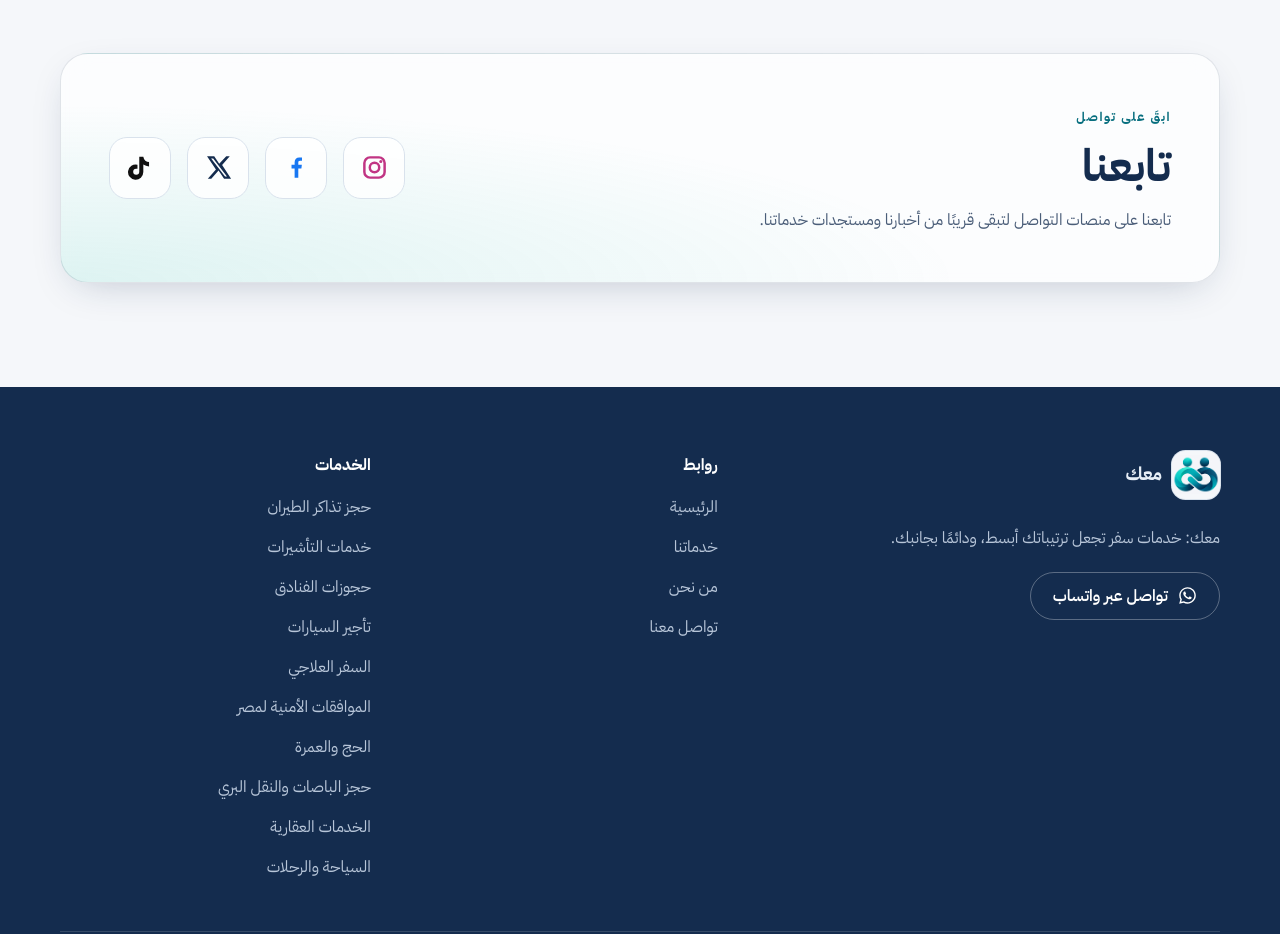
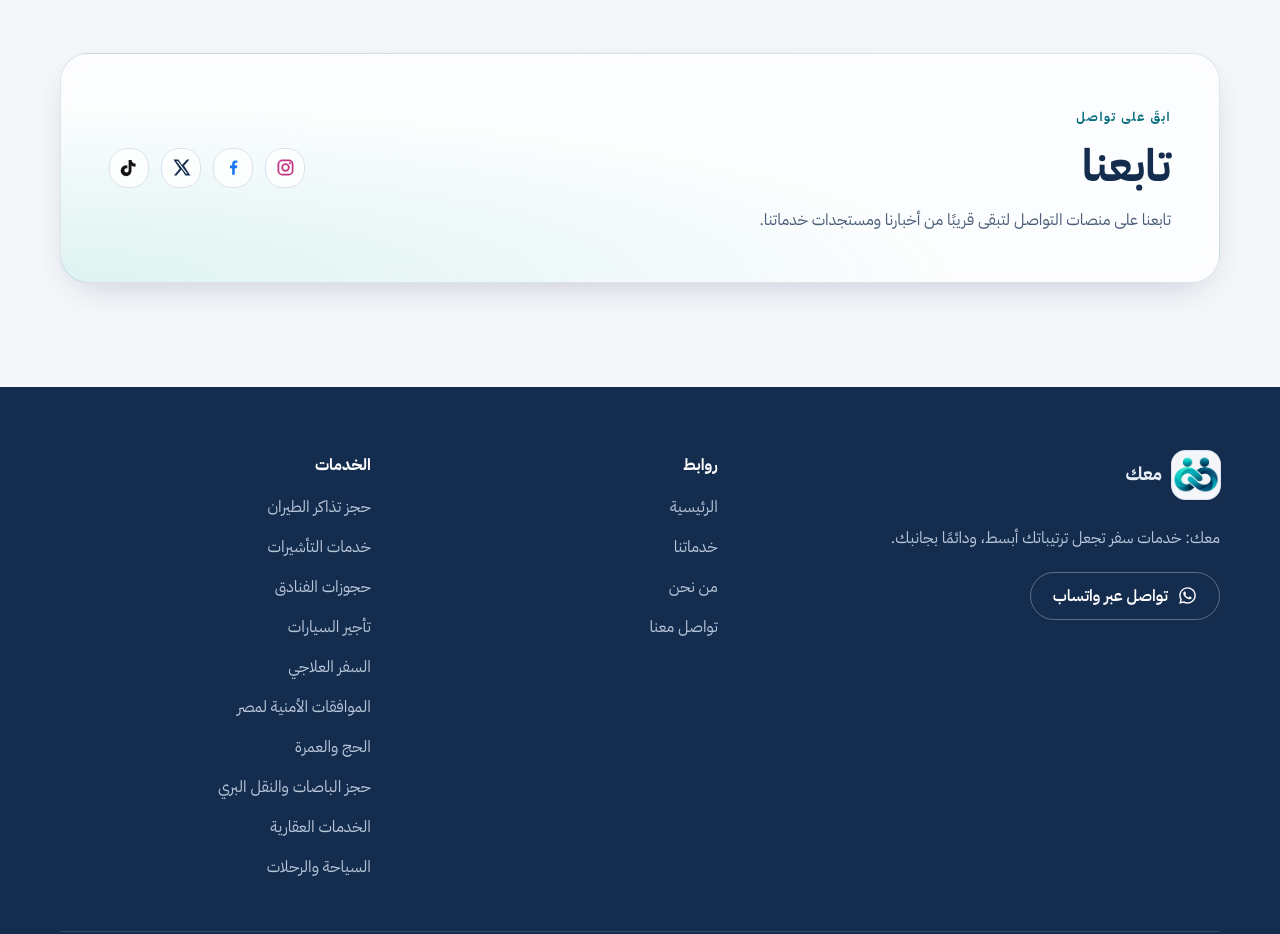
Before and after one commit to khwy1d/Maak, a React (Vite) app: page / in a window 1280 px wide. Shown: the part 3580-4514 px from the top of the page. Built offline with nearby package versions, Linux system fonts and the light colour scheme.

Commit message:
Reduce social icons and keep TikTok black

```diff
--- a/src/styles/global.css
+++ b/src/styles/global.css
@@ -456,21 +456,20 @@ button, input, select, textarea { touch-action: manipulation; }
 .social-follow-copy p { max-width: 54ch; color: var(--muted); }
 .social-follow-links { display: flex; align-items: center; justify-content: flex-start; flex-wrap: wrap; gap: 14px; }
 .social-follow-link {
-  width: 58px; height: 58px; flex: 0 0 58px;
+  width: 40px; height: 40px; flex: 0 0 40px;
   display: inline-flex; align-items: center; justify-content: center;
   padding: 0; border: 1px solid var(--border); border-radius: 18px;
   background: color-mix(in srgb, var(--surface) 78%, transparent);
   transition: transform .22s ease, border-color .22s ease, box-shadow .22s ease;
 }
 .social-follow-link:hover { transform: translateY(-3px); border-color: var(--accent); box-shadow: var(--shadow); }
-.social-follow-link svg { display: block; width: 27px; height: 27px; flex: none; }
+.social-follow-link svg { display: block; width: 19px; height: 19px; flex: none; }
 .social-instagram { color: #C13584; }
 .social-facebook { color: #1877F2; }
 .social-x { color: var(--text); }
 .social-tiktok { color: #111111; }
-:root[data-theme="dark"] .social-tiktok { color: #FFFFFF; }
 @media (min-width: 760px) {
   .social-follow-card { grid-template-columns: 1fr auto; }
-  .social-follow-links { justify-content: flex-end; gap: 16px; }
-  .social-follow-link { width: 62px; height: 62px; flex-basis: 62px; }
+  .social-follow-links { justify-content: flex-end; gap: 12px; }
+  .social-follow-link { width: 40px; height: 40px; flex-basis: 40px; }
 }
```
